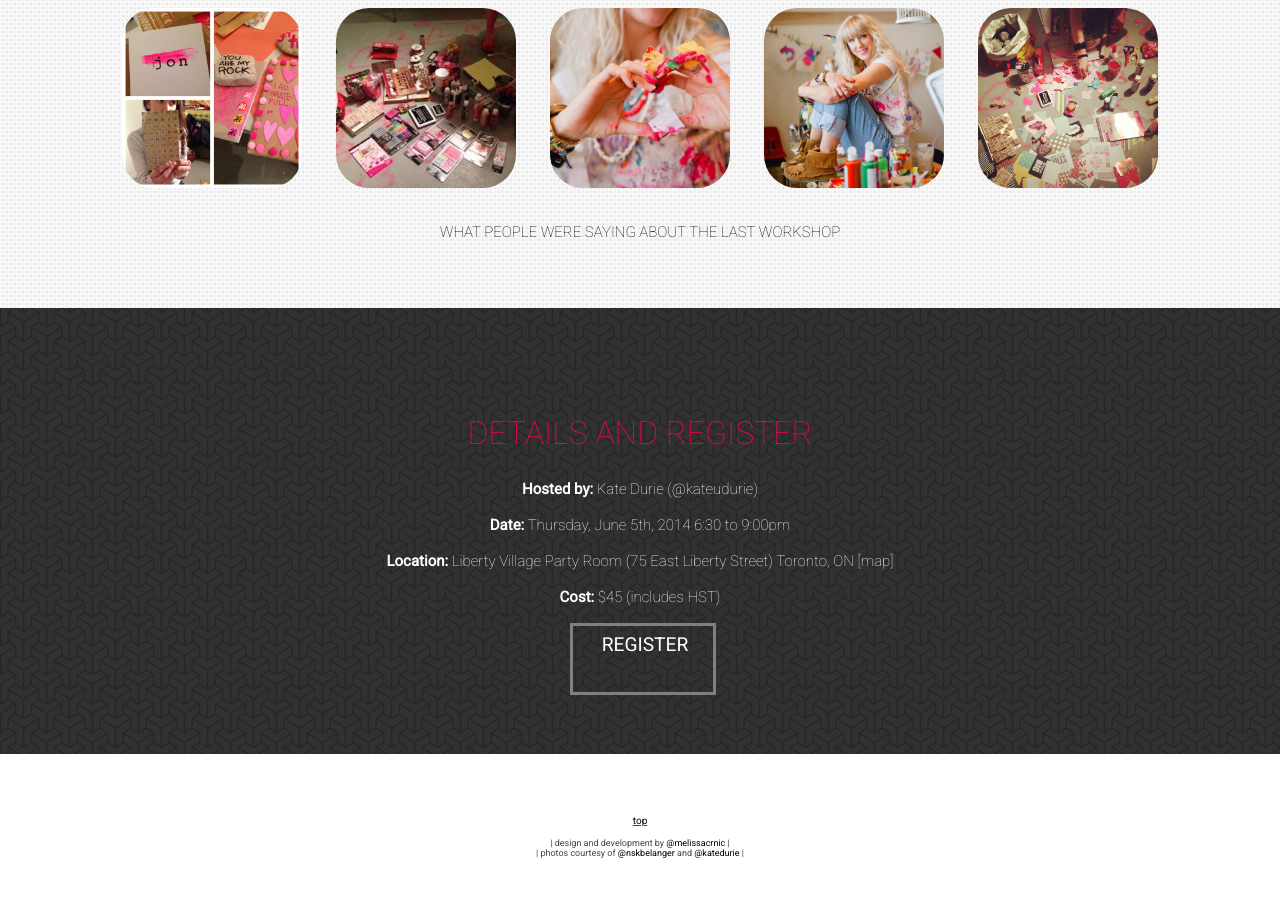
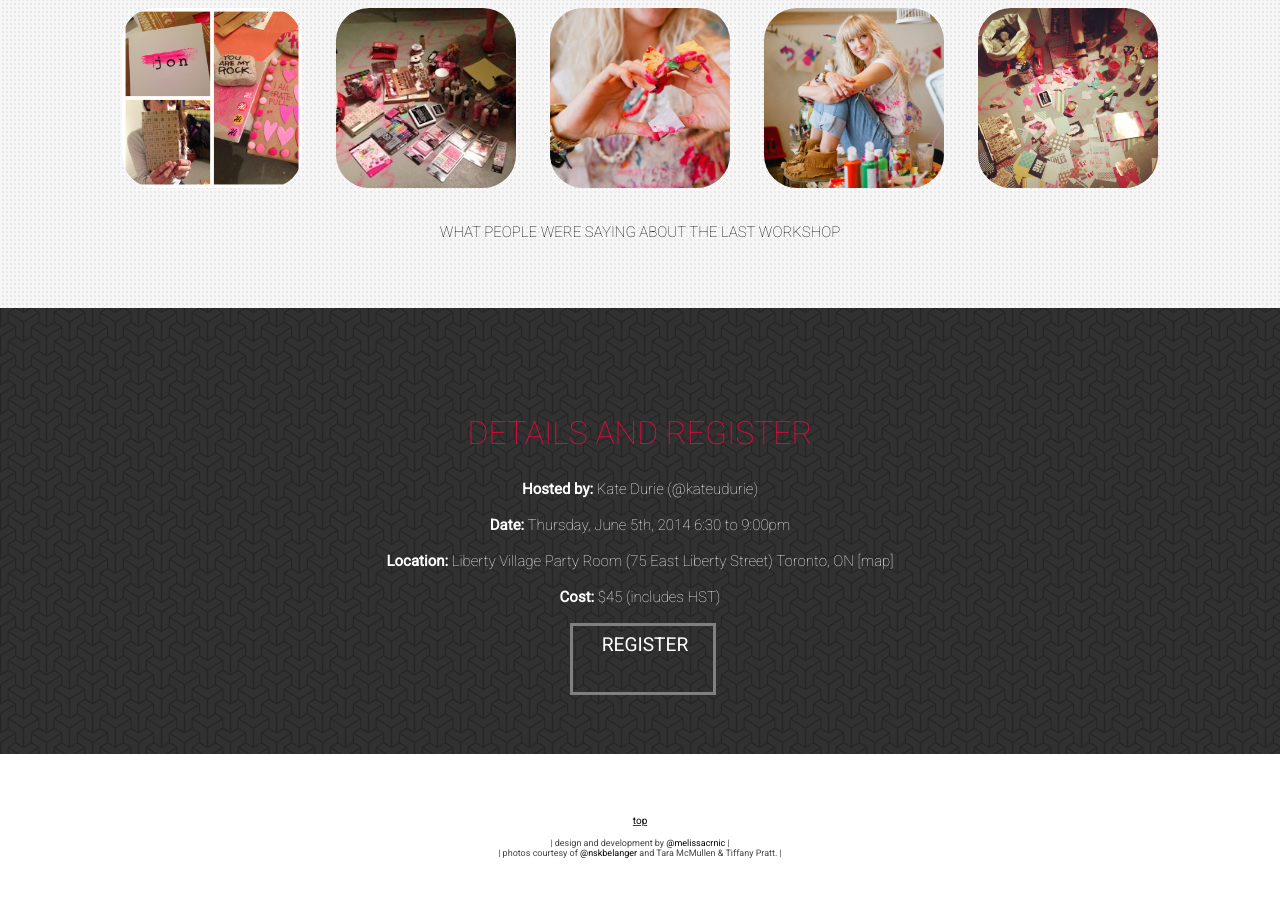
Before and after one commit to melissacrnic/thegratitudekit, a plain HTML site: page index.html in a window 1280 px wide. Shown: the part 1994-2902 px from the top of the page. Drawn offline with Linux system fonts and the light colour scheme; files whose address does not match are found by name.

Commit message:
update creds

```diff
--- a/index.html
+++ b/index.html
@@ -1,3 +1,4 @@
+
 <!doctype html>
 <html>
 <head>
@@ -94,7 +95,7 @@
   <section id="footer" class="footer box">
   <p><u><a href="#banner">top</a></u></p>
   | design and development by <a href="http://www.twitter.com/melissacrnic">@melissacrnic</a> | <br>
-  | photos courtesy of <a href="http://www.twitter.com/nskbelanger">@nskbelanger</a> and <a href="http://www.twitter.com/kateudurie">@katedurie</a> |
+  | photos courtesy of <a href="http://www.twitter.com/nskbelanger">@nskbelanger</a> and Tara McMullen &#38; Tiffany Pratt. |
   </section>
 </body>
 </html>
```
